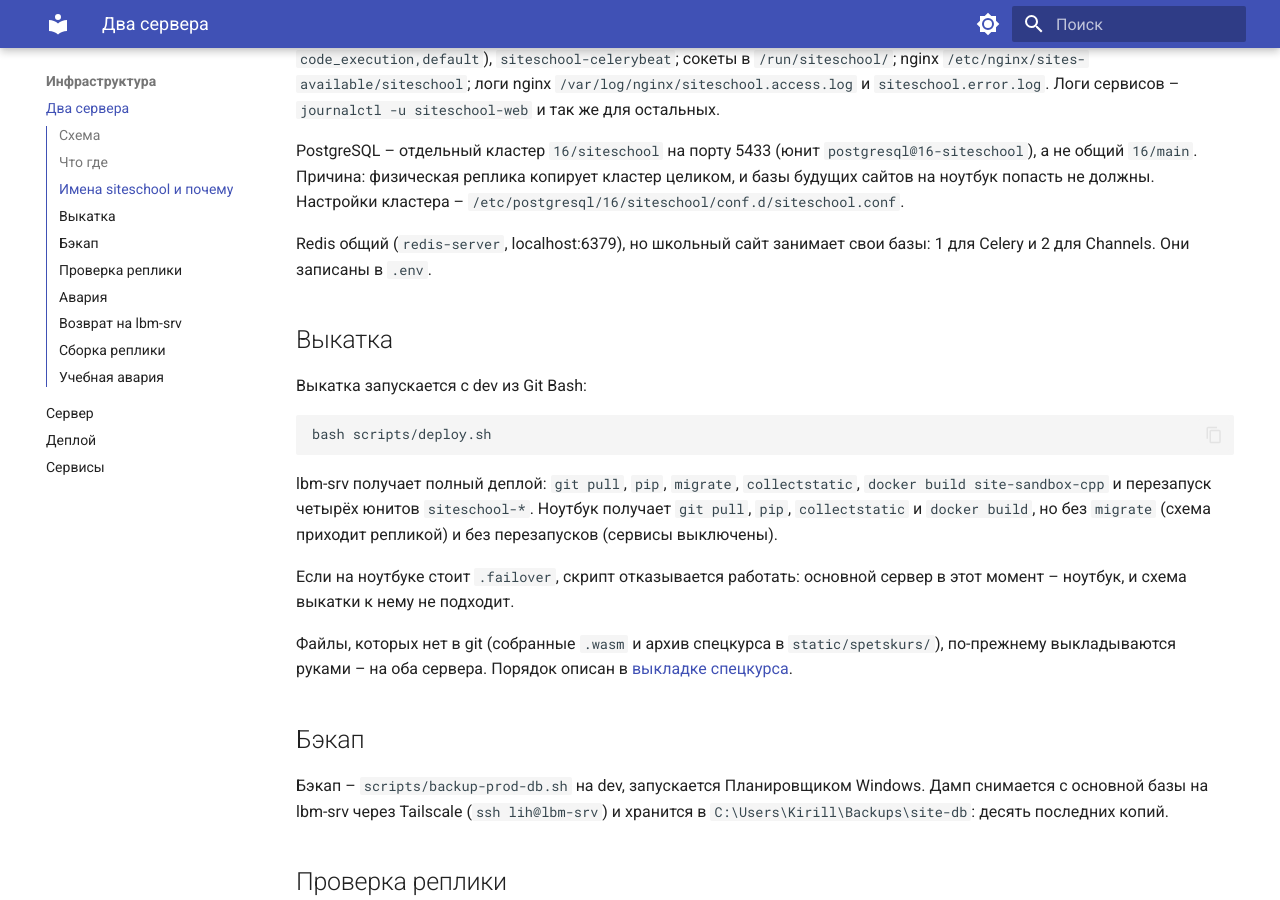
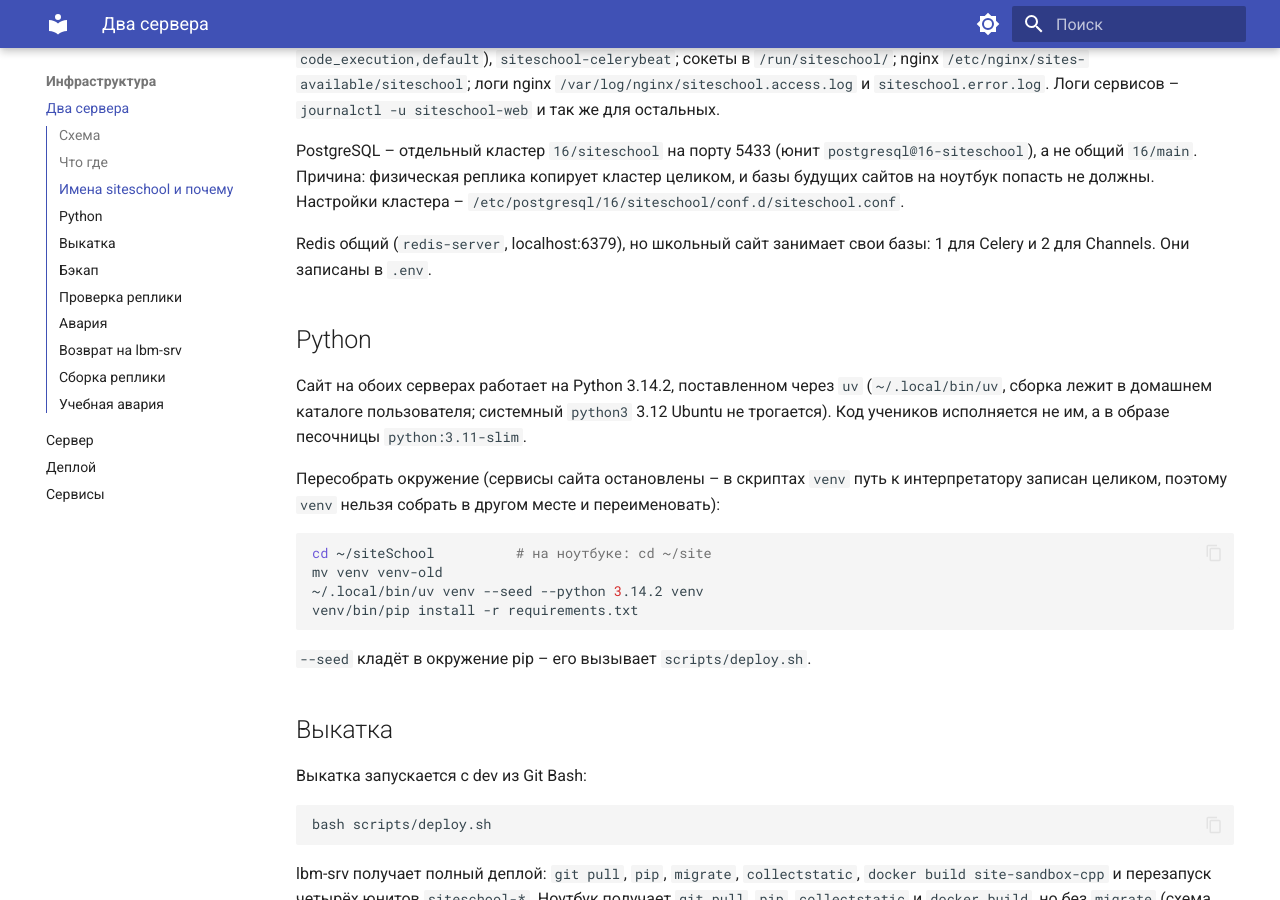
Before and after one commit to Kirill2517nv/SiteAboutMe, an MkDocs documentation site: the page built from docs/two-servers.md, in a window 1280 px wide and 900 px high, scrolled down 1938 px. Built offline with MkDocs 1.6.1 and Material for MkDocs 9.7.7, drawn with Linux system fonts in a browser that asks for light colours.

Commit message:
infra: бэкап с lbm-srv, Python 3.14.2 на обоих серверах
Co-Authored-By: Claude Opus 5.5 <noreply@anthropic.com>

````diff
--- a/docs/two-servers.md
+++ b/docs/two-servers.md
@@ -81,6 +81,26 @@ PostgreSQL – отдельный кластер `16/siteschool` на порту
 
 Redis общий (`redis-server`, localhost:6379), но школьный сайт занимает свои
 базы: 1 для Celery и 2 для Channels. Они записаны в `.env`.
+
+## Python
+
+Сайт на обоих серверах работает на Python 3.14.2, поставленном через `uv`
+(`~/.local/bin/uv`, сборка лежит в домашнем каталоге пользователя; системный
+`python3` 3.12 Ubuntu не трогается). Код учеников исполняется не им, а в образе
+песочницы `python:3.11-slim`.
+
+Пересобрать окружение (сервисы сайта остановлены – в скриптах `venv` путь к
+интерпретатору записан целиком, поэтому `venv` нельзя собрать в другом месте и
+переименовать):
+
+```bash
+cd ~/siteSchool          # на ноутбуке: cd ~/site
+mv venv venv-old
+~/.local/bin/uv venv --seed --python 3.14.2 venv
+venv/bin/pip install -r requirements.txt
+```
+
+`--seed` кладёт в окружение pip – его вызывает `scripts/deploy.sh`.
 
 ## Выкатка
 
````
Also changed, not shown: 1 other file.
